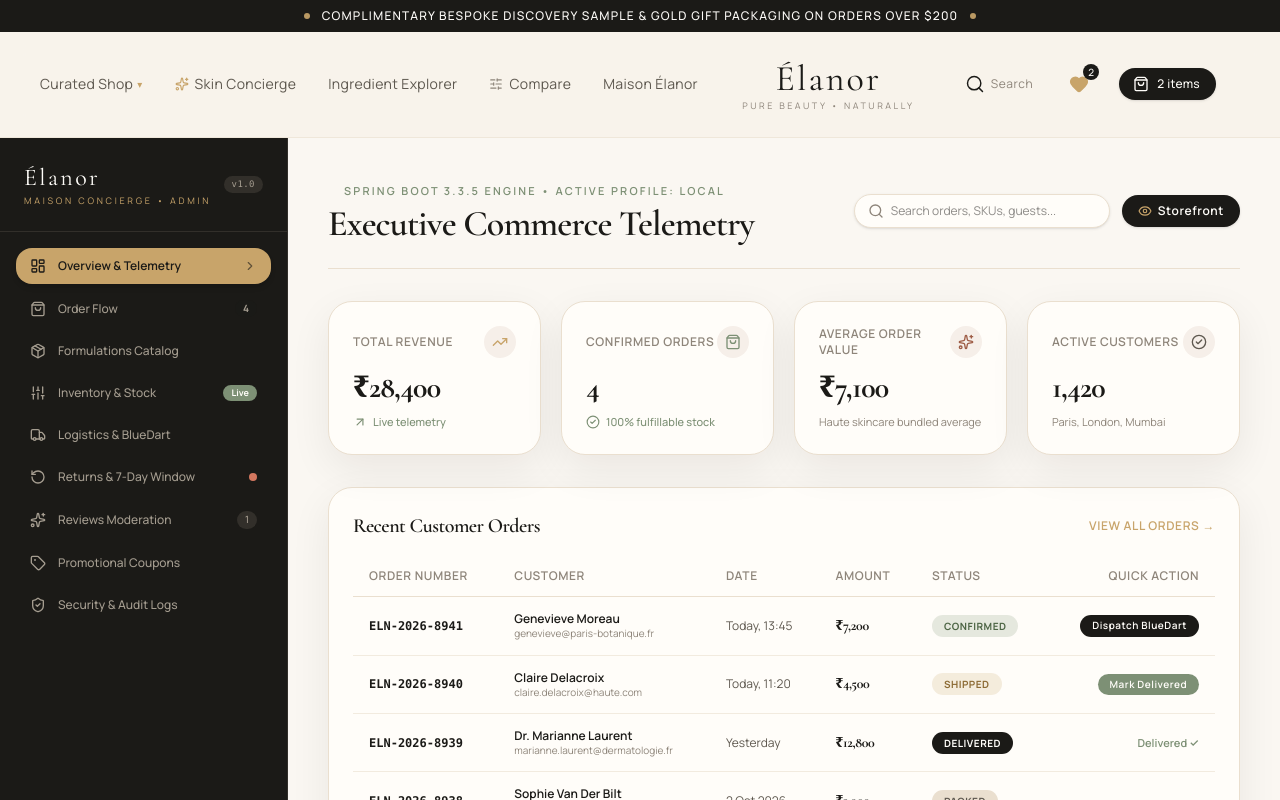
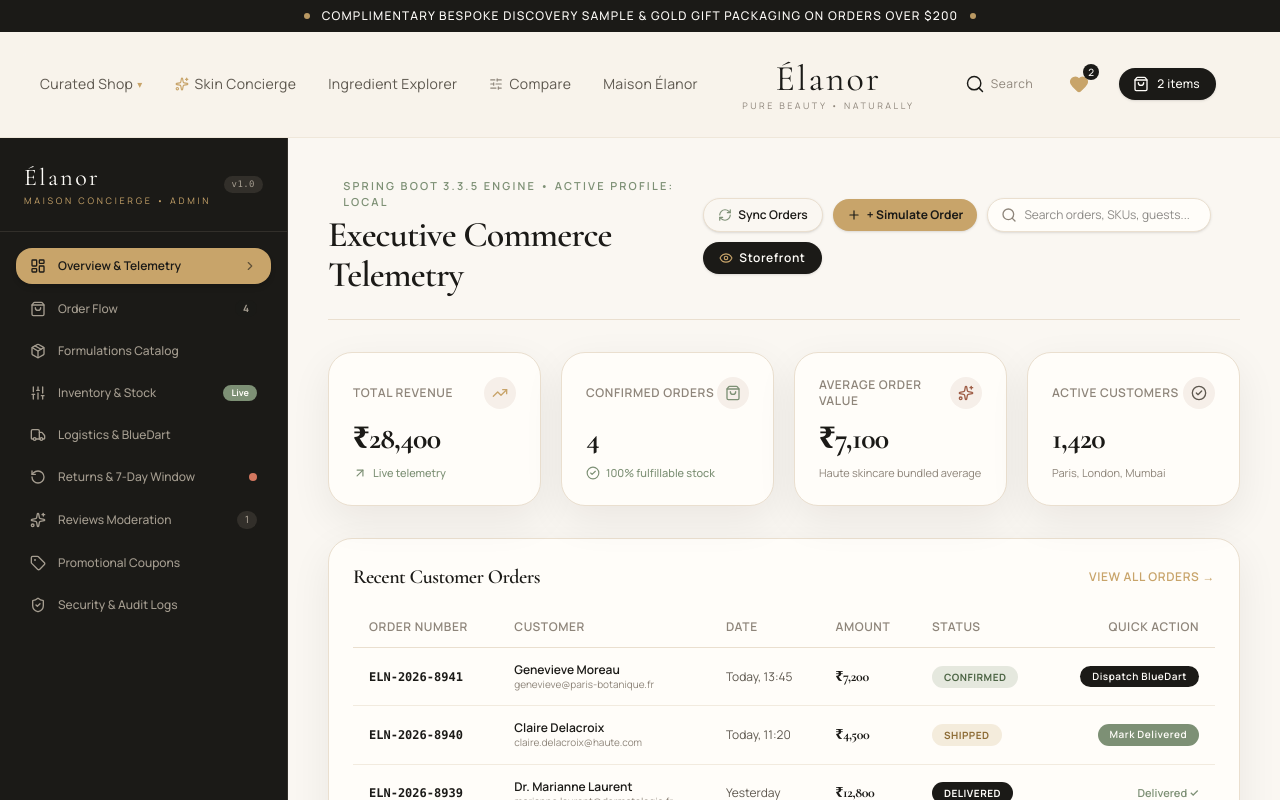
Before and after one commit to rasikakudale90/Elanor, a Next.js app: page /admin in a window 1280 px wide. Shown: the top 800 px of the page. Built offline with nearby package versions, Linux system fonts and the light colour scheme.

Commit message:
feat(admin): add manual sync, order simulation, and real-time reactive order pipeline

```diff
--- a/app/admin/page.tsx
+++ b/app/admin/page.tsx
@@ -302,6 +302,46 @@
     );
   };
 
+  const handleSimulateOrder = () => {
+    const randomNum = Math.floor(1000 + Math.random() * 9000);
+    const demoNames = [
+      'Valued Guest',
+      'Camille Roussel',
+      'Antoine De La Tour',
+      'Hélène Marchand',
+      'Isabelle Beaufort'
+    ];
+    const pickedName = demoNames[Math.floor(Math.random() * demoNames.length)];
+    const newDemoOrder: OrderMock = {
+      id: `ord-${Date.now()}`,
+      orderNumber: `ELN-2026-${randomNum}`,
+      customerName: pickedName,
+      customerEmail: `${pickedName.toLowerCase().replace(/\s+/g, '.')}@sanctuary.com`,
+      date: 'Just now',
+      total: Math.floor(3500 + Math.random() * 8500),
+      status: 'CONFIRMED',
+      paymentMethod: 'ONLINE_PAID',
+      itemsCount: Math.floor(1 + Math.random() * 3),
+    };
+
+    setOrders((prev) => {
+      const updated = [newDemoOrder, ...prev];
+      try {
+        localStorage.setItem('elanor_orders', JSON.stringify(updated));
+      } catch {}
+      return updated;
+    });
+  };
+
+  const handleManualRefresh = () => {
+    try {
+      const stored = localStorage.getItem('elanor_orders');
+      if (stored) {
+        setOrders(JSON.parse(stored));
+      }
+    } catch {}
+  };
+
   const handleRestock = (productId: string, amount: number) => {
     setInventoryList((prev) =>
       prev.map((item) => {
@@ -520,7 +560,23 @@
             </h1>
           </div>
 
-          <div className="flex items-center space-x-3">
+          <div className="flex items-center flex-wrap gap-2.5">
+            <button
+              onClick={handleManualRefresh}
+              title="Sync latest placed orders"
+              className="px-3.5 py-2 bg-[#FAF7F2] text-[#1B1A17] border border-[#EADFCF] rounded-full text-xs font-semibold hover:bg-[#EADFCF] transition-all flex items-center space-x-1.5 shadow-sm cursor-pointer"
+            >
+              <RefreshCw className="w-3.5 h-3.5 text-[#7D9075]" />
+              <span className="hidden sm:inline">Sync Orders</span>
+            </button>
+            <button
+              onClick={handleSimulateOrder}
+              title="Simulate instant customer checkout"
+              className="px-3.5 py-2 bg-[#C8A46A] text-[#1B1A17] rounded-full text-xs font-bold hover:bg-[#E4C894] transition-all flex items-center space-x-1.5 shadow-sm cursor-pointer"
+            >
+              <Plus className="w-3.5 h-3.5" />
+              <span>+ Simulate Order</span>
+            </button>
             <div className="relative">
               <Search className="w-4 h-4 text-[#8E857A] absolute left-3.5 top-1/2 -translate-y-1/2" />
               <input
@@ -528,7 +584,7 @@
                 placeholder="Search orders, SKUs, guests..."
                 value={searchQuery}
                 onChange={(e) => setSearchQuery(e.target.value)}
-                className="pl-9 pr-4 py-2 bg-[#FFFDF9] border border-[#EADFCF] rounded-full text-xs text-[#1B1A17] focus:outline-none focus:border-[#C8A46A] shadow-sm w-56 sm:w-64"
+                className="pl-9 pr-4 py-2 bg-[#FFFDF9] border border-[#EADFCF] rounded-full text-xs text-[#1B1A17] focus:outline-none focus:border-[#C8A46A] shadow-sm w-44 sm:w-56"
               />
             </div>
             <Link
```
